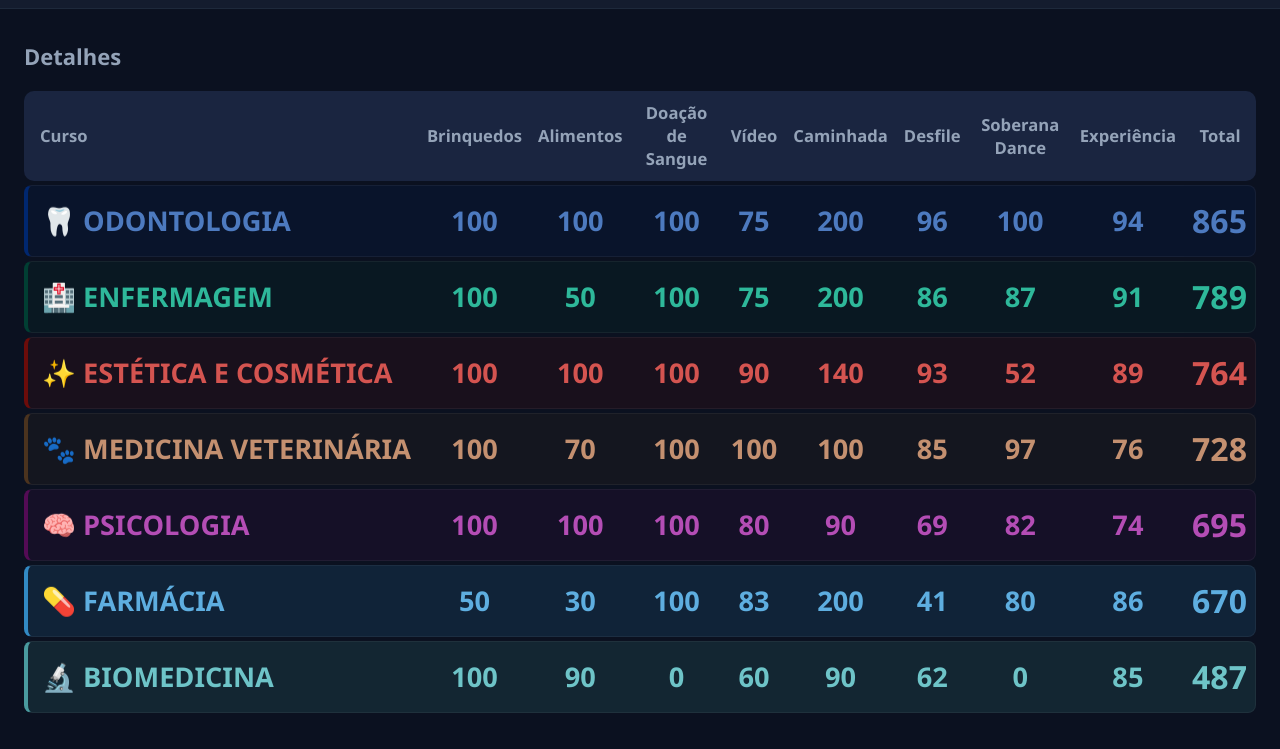
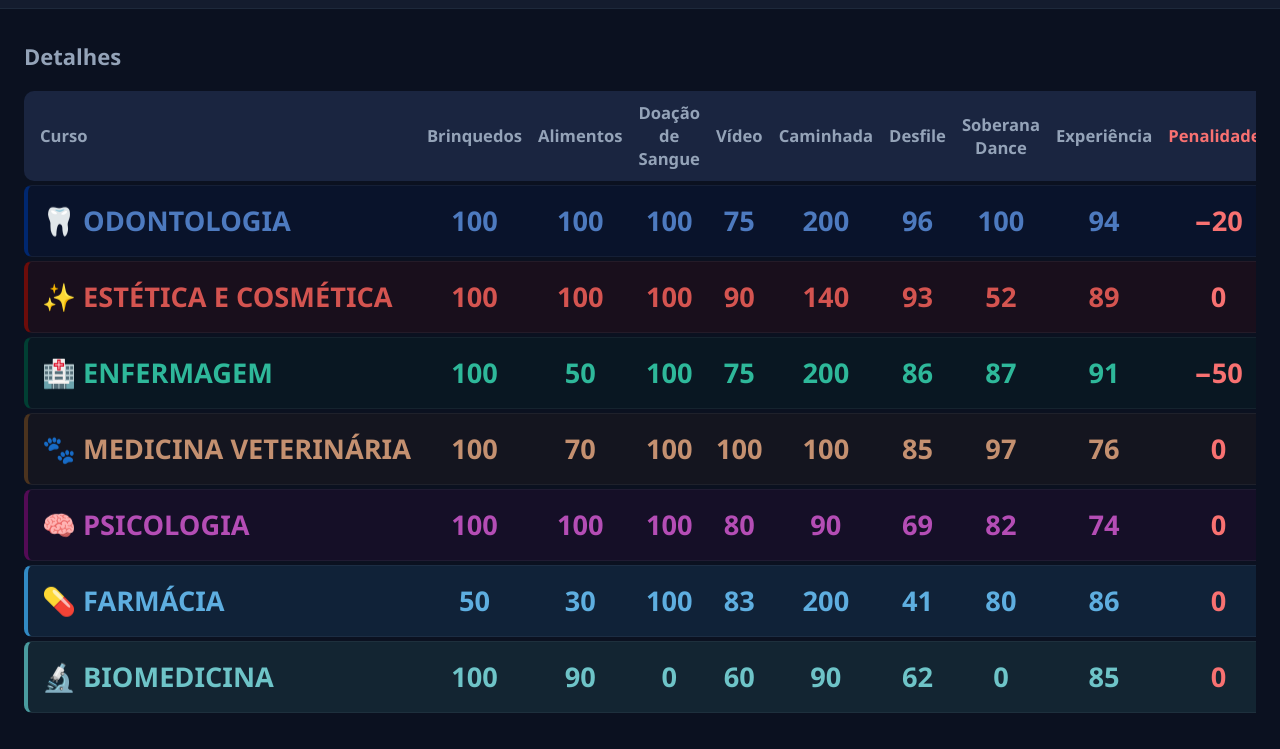
Before and after one commit to Sober-ux-ui/Pontuacao_Marketing, a plain HTML site: page index.html in a window 1280 px wide. Both pictures are taken after a click on the element "Detalhes". Shown: the part 51-800 px from the top of the page. Drawn offline with Linux system fonts and the light colour scheme.

Commit message:
Adiciona a coluna Penalidades
- Novo arquivo dados_penalidades.json (Odontologia 20, Enfermagem 50)
- Penalidades aparecem em vermelho com sinal de menos na aba Detalhes
- O valor e descontado do total e do Ranking
- Fonte da tabela ajustada na TV em pe para caber a nova coluna

Co-Authored-By: Claude Opus 5.5 <noreply@anthropic.com>

```diff
--- /dev/null
+++ b/dados_penalidades.json
@@ -0,0 +1 @@
+[{"CURSO":"ODONTOLOGIA","PENALIDADE":20},{"CURSO":"FARMÁCIA","PENALIDADE":0},{"CURSO":"ENFERMAGEM","PENALIDADE":50},{"CURSO":"PSICOLOGIA","PENALIDADE":0},{"CURSO":"MEDICINA VETERINÁRIA","PENALIDADE":0},{"CURSO":"BIOMEDICINA","PENALIDADE":0},{"CURSO":"ESTÉTICA E COSMÉTICA","PENALIDADE":0}]
--- a/index.html
+++ b/index.html
@@ -5,7 +5,7 @@
 <meta name="viewport" content="width=device-width,initial-scale=1,viewport-fit=cover">
 <title>Movimento Soberana 2026</title>
 <!-- Ao alterar style.css ou script.js, troque o ?v= para os navegadores baixarem a versão nova -->
-<link rel="stylesheet" href="style.css?v=2026-11-27d">
+<link rel="stylesheet" href="style.css?v=2026-11-27e">
 </head>
 <body>
 
@@ -31,6 +31,6 @@
   <div id="pane1" class="pane wide"></div>
 </main>
 
-<script src="script.js?v=2026-11-27d"></script>
+<script src="script.js?v=2026-11-27e"></script>
 </body>
 </html>
--- a/script.js
+++ b/script.js
@@ -7,6 +7,9 @@ const CONFIG = {
   // Gincana: pontos por atividade          -> [ { "CURSO": "...", "BRINQUEDOS": 10, "ALIMENTOS": 20, ... }, ... ]
   EXPERIENCIA_URL: './dados_experiencia.json',
   GINCANA_URL: './dados_gincana.json',
+  // Penalidades: pontos a descontar      -> [ { "CURSO": "...", "PENALIDADE": 20 }, ... ]
+  // O valor é sempre descontado do total, com ou sem o sinal de menos no arquivo.
+  PENALIDADES_URL: './dados_penalidades.json',
 
   // Logo do Movimento Soberana (versão branca, para o fundo escuro)
   LOGO_URL: './LOGOTIPO.png',
@@ -160,16 +163,21 @@ function readGincanaRow(row) {
 
 const round2 = v => Math.round(v * 100) / 100;
 
-function processData(expRaw, ginRaw) {
+function processData(expRaw, ginRaw, penRaw) {
   const byCourse = new Map();
   const entry = name => {
     const norm = normName(name);
     if (!byCourse.has(norm)) {
       const curso = TEAM_BY_NORM[norm] || name.toUpperCase();
-      byCourse.set(norm, { curso, ...(TEAMS[curso] || UNKNOWN_TEAM), acts: ACTIVITIES.map(() => 0), exp: 0 });
+      byCourse.set(norm, { curso, ...(TEAMS[curso] || UNKNOWN_TEAM), acts: ACTIVITIES.map(() => 0), exp: 0, pen: 0 });
     }
     return byCourse.get(norm);
   };
+  const penByCourse = new Map();
+  for (const row of findRows(penRaw)) {
+    const r = readExperienciaRow(row);
+    if (r) penByCourse.set(normName(r.name), Math.abs(r.score || 0));
+  }
 
   // Os valores dos arquivos já são finais: nada é somado entre linhas.
   // Se o mesmo curso aparecer mais de uma vez num arquivo, vale a última linha.
@@ -183,9 +191,12 @@ function processData(expRaw, ginRaw) {
     if (visible(r)) entry(r.name).exp = r.score;
   }
 
+  // Penalidade só vale para cursos que já aparecem nos outros arquivos
+  byCourse.forEach((t, norm) => { t.pen = penByCourse.get(norm) || 0; });
+
   const teams = [...byCourse.values()];
-  // Total do curso = pontos de todas as atividades + Experiência
-  teams.forEach(t => { t.total = round2(t.acts.reduce((s, v) => s + v, 0) + t.exp); });
+  // Total do curso = pontos de todas as atividades + Experiência − Penalidades
+  teams.forEach(t => { t.total = round2(t.acts.reduce((s, v) => s + v, 0) + t.exp - t.pen); });
   teams.sort((a, b) => b.total - a.total || a.curso.localeCompare(b.curso, 'pt-BR'));
   // Cursos empatados ficam na mesma posição
   teams.forEach((t, i) => { t.rank = i > 0 && teams[i - 1].total === t.total ? teams[i - 1].rank : i + 1; });
@@ -270,7 +281,7 @@ function renderDetalhes(data) {
   } else {
     html += '<div class="tbl-wrap"><table class="score-table"><thead><tr><th>Curso</th>';
     ACTIVITIES.forEach(a => { html += '<th>' + esc(a.label) + '</th>'; });
-    html += '<th>Experiência</th><th>Total</th></tr></thead><tbody>';
+    html += '<th>Experiência</th><th class="th-pen">Penalidades</th><th>Total</th></tr></thead><tbody>';
 
     // Mesma ordem do ranking (maior total primeiro), mas sem mostrar a posição
     data.teams.forEach(t => {
@@ -279,6 +290,7 @@ function renderDetalhes(data) {
       html += '<td>' + t.emoji + ' ' + esc(t.curso) + '</td>';
       t.acts.forEach(v => { html += '<td>' + fmt(v) + '</td>'; });
       html += '<td>' + fmt(t.exp) + '</td>';
+      html += '<td class="cell-pen">' + (t.pen > 0 ? '−' + fmt(t.pen) : '0') + '</td>';
       html += '<td class="cell-total">' + fmt(t.total) + '</td>';
       html += '</tr>';
     });
@@ -415,12 +427,14 @@ async function fetchJson(baseUrl) {
 }
 
 async function fetchData() {
-  const [exp, gin] = await Promise.all([fetchJson(CONFIG.EXPERIENCIA_URL), fetchJson(CONFIG.GINCANA_URL)]);
+  const [exp, gin, pen] = await Promise.all([
+    fetchJson(CONFIG.EXPERIENCIA_URL), fetchJson(CONFIG.GINCANA_URL), fetchJson(CONFIG.PENALIDADES_URL),
+  ]);
   if (exp === null && gin === null) return null;
   // Falha passageira em um dos arquivos: mantém o que já está na tela
-  if (lastData && (exp === null || gin === null)) return null;
+  if (lastData && (exp === null || gin === null || pen === null)) return null;
   // Primeira carga com um arquivo faltando: mostra o que existe
-  return processData(exp || [], gin || []);
+  return processData(exp || [], gin || [], pen || []);
 }
 
 let lastSignature = null;
@@ -429,7 +443,7 @@ async function refresh() {
   const data = await fetchData();
   if (!data) { if (!lastData) renderError(); return; }
   // Só redesenha a tela quando algum valor (ou curso) mudou
-  const signature = JSON.stringify(data.teams.map(t => [t.curso, t.acts, t.exp]));
+  const signature = JSON.stringify(data.teams.map(t => [t.curso, t.acts, t.exp, t.pen]));
   if (signature === lastSignature) return;
   lastSignature = signature;
   lastData = data;
--- a/style.css
+++ b/style.css
@@ -74,7 +74,7 @@ main{flex:1;display:flex;flex-direction:column}
 
 /* ═══════════════ DETALHES (tabela por atividade) ═══════════════ */
 .tbl-wrap{width:100%;overflow-x:auto;-webkit-overflow-scrolling:touch;flex:1;display:flex;flex-direction:column}
-.score-table{flex:1;width:100%;border-collapse:separate;border-spacing:0 4px;font-size:clamp(17px,min(3.4vh,2.2vw),64px);min-width:940px;font-variant-numeric:tabular-nums}
+.score-table{flex:1;width:100%;border-collapse:separate;border-spacing:0 4px;font-size:clamp(17px,min(3.4vh,2.2vw),64px);min-width:1020px;font-variant-numeric:tabular-nums}
 .score-table thead tr{height:1px}
 .score-table th{background:var(--surface-alt);padding:clamp(8px,1.3vh,26px) 8px;font-weight:600;color:var(--text-sec);text-align:center;font-size:clamp(13px,min(2.1vh,1.3vw),44px)}
 .score-table th:first-child{text-align:left;padding-left:16px;border-radius:10px 0 0 10px}
@@ -85,6 +85,9 @@ main{flex:1;display:flex;flex-direction:column}
 .score-table tr.team-row td:first-child{border-left:4px solid var(--row-color);border-radius:8px 0 0 8px}
 .score-table tr.team-row td:last-child{border-right:1px solid rgba(255,255,255,.05);border-radius:0 8px 8px 0}
 .score-table .cell-total{font-weight:800;font-size:clamp(20px,min(4vh,2.6vw),80px)}
+/* Penalidades: coluna em vermelho, valores com sinal de menos */
+.score-table th.th-pen{color:#F87171}
+.score-table td.cell-pen{color:#F87171;font-weight:700}
 
 /* ═══════════ TV EM PÉ (retrato, ex.: 2160×3840 ou 1080×1920) ═══════════
    Sobra altura e falta largura: tudo passa a crescer pela largura da tela
@@ -103,16 +106,16 @@ main{flex:1;display:flex;flex-direction:column}
   .rank-val{font-size:6vw;min-width:0}
   .rank-bar-wrap{grid-column:2 / 4;grid-row:2;height:1.6vw;border-radius:.8vw}
   .rank-bar{border-radius:.8vw}
-  .score-table{font-size:1.95vw;min-width:0;border-spacing:0 .6vw}
-  .score-table th{font-size:1.5vw;padding:1.4vw .6vw}
-  .score-table td{padding:1.4vw .6vw}
+  .score-table{font-size:1.75vw;min-width:0;border-spacing:0 .6vw}
+  .score-table th{font-size:1.35vw;padding:1.4vw .5vw}
+  .score-table td{padding:1.4vw .5vw}
   .score-table td:first-child{padding-left:1.4vw}
-  .score-table .cell-total{font-size:2.8vw}
+  .score-table .cell-total{font-size:2.5vw}
 }
 
 @media(max-width:700px){
   .pane{padding:20px 16px}
-  .score-table{font-size:14px;min-width:820px}
+  .score-table{font-size:14px;min-width:900px}
   .score-table td{padding:12px 6px}
   .score-table .cell-total{font-size:16px}
   .rank-row{grid-template-columns:40px minmax(0,1fr) auto;gap:6px 10px;padding:12px 14px 12px 10px}
```
